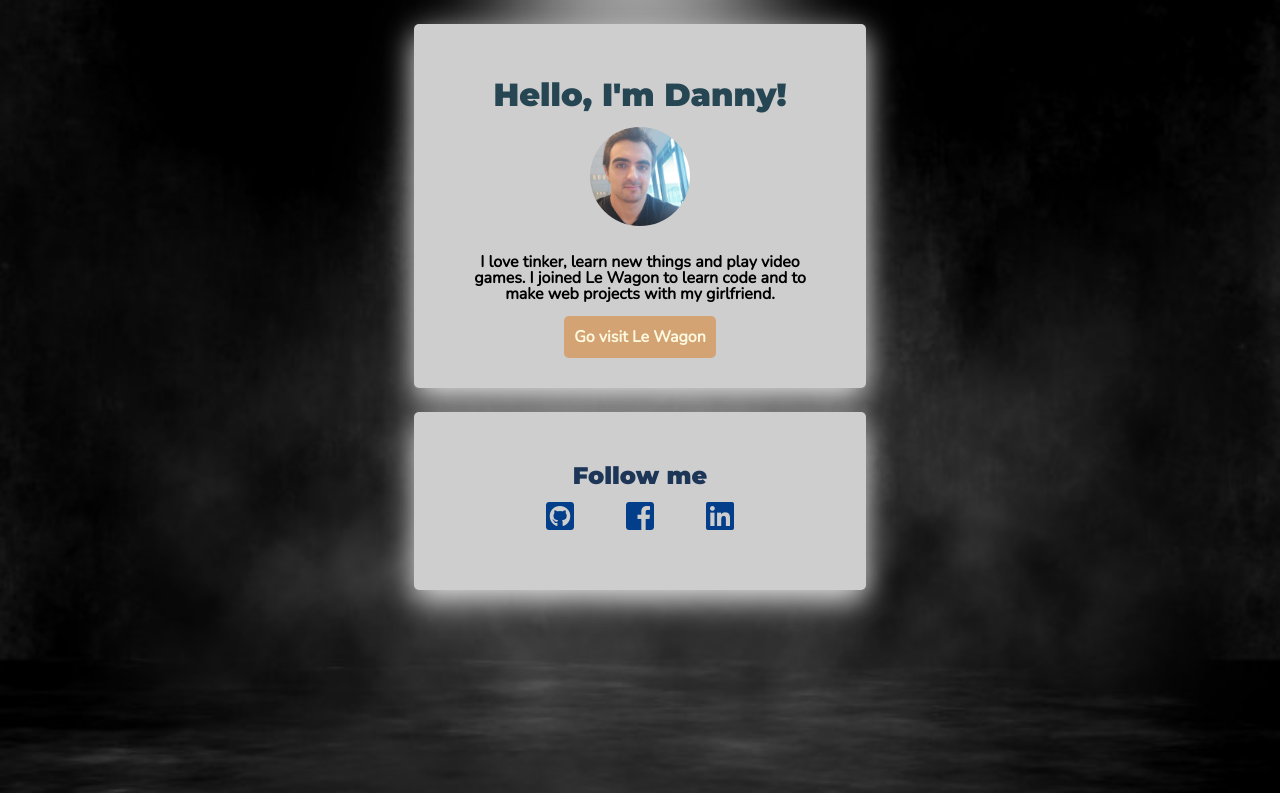
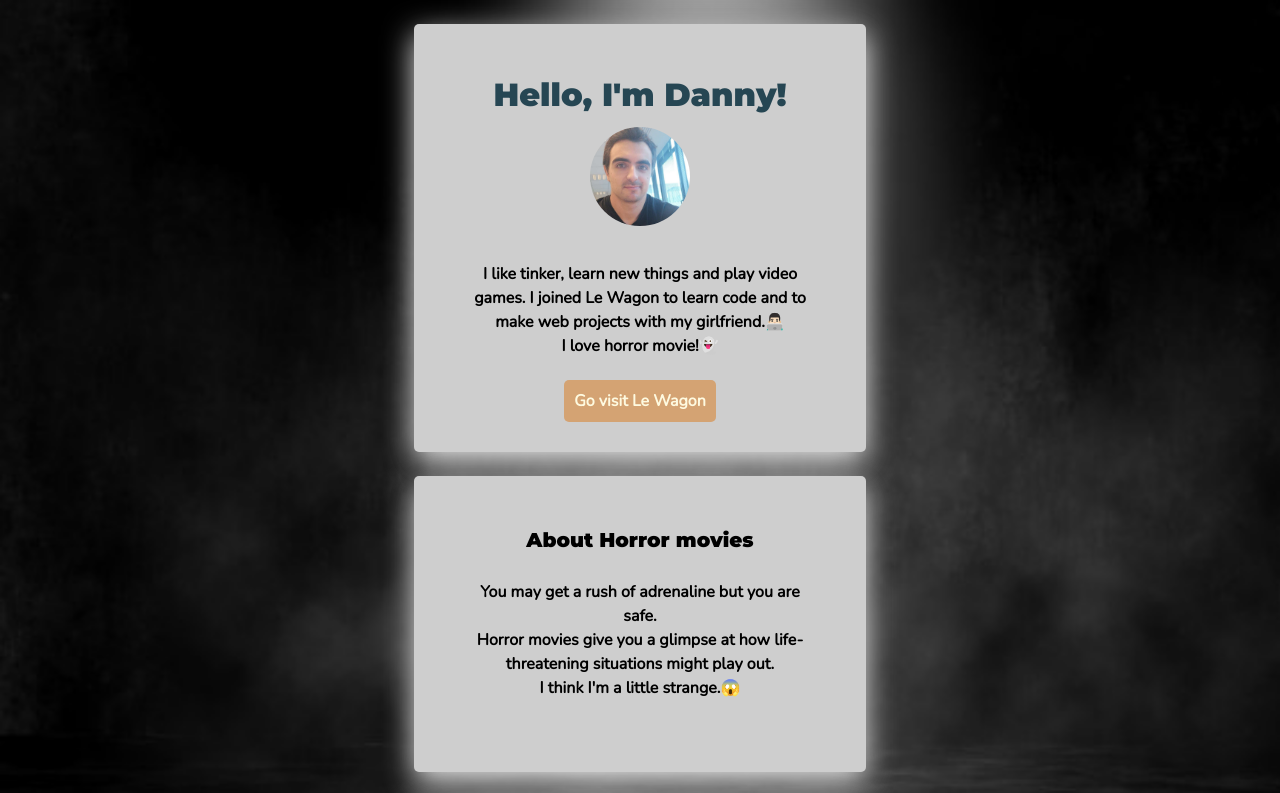
Before and after one commit to Dannxs/Dannxs, a plain HTML site: page index.html in a window 1280 px wide. Shown: the top 793 px of the page. Drawn offline with nearby package versions, Linux system fonts and the light colour scheme.

Commit message:
my profile page

```diff
--- a/index.html
+++ b/index.html
@@ -13,8 +13,12 @@
       <div class="card">
         <h1>Hello, I'm Danny!</h1>
         <img src="images/Danny.jpg" id="image_circle" width="100px">
-        <p><B>I love tinker, learn new things and play video games. I joined Le Wagon to learn code and to make web projects with my girlfriend.</B></p>
+        <p><B>I like tinker, learn new things and play video games. I joined Le Wagon to learn code and to make web projects with my girlfriend.👨🏻‍💻 <br> I love horror movie!👻</B></p>
         <a href="https://www.lewagon.com/fr" id="btn_link">Go visit Le Wagon</a>
+      </div>
+      <div class="card">
+        <h3>About Horror movies</h3>
+        <p><B>You may get a rush of adrenaline but you are safe.<br>Horror movies give you a glimpse at how life-threatening situations might play out.<br>I think I'm a little strange.😱</B></p>
       </div>
       <div class="card">
         <h2>Follow me</h2>
--- a/style.css
+++ b/style.css
@@ -23,7 +23,6 @@ body {
   background-image: url("images/salle_fumee.jpg");
   background-size: cover;
   height: 100%;
-  overflow: hidden;
 }
 
 h1 {
@@ -33,19 +32,26 @@ h1 {
   line-height: 20px;
 }
 
-p {
-  font-family: Nunito, sans-serif;
-  font-size: 16px;
-  line-height: 16px;
-  padding: 8px;
-
-}
-
 h2 {
   color: #1d3557;
   font-family: Montserrat, sans-serif;
   font-size: 24px;
   line-height: 8px;
+}
+
+h3{
+  color: black;
+  font-family: Montserrat, sans-serif;
+  font-size: 20px;
+  line-height: 8px;
+}
+
+p {
+  font-family: Nunito, sans-serif;
+  font-size: 16px;
+  line-height: 24px;
+  padding: 16px;
+
 }
 
 a {
```
